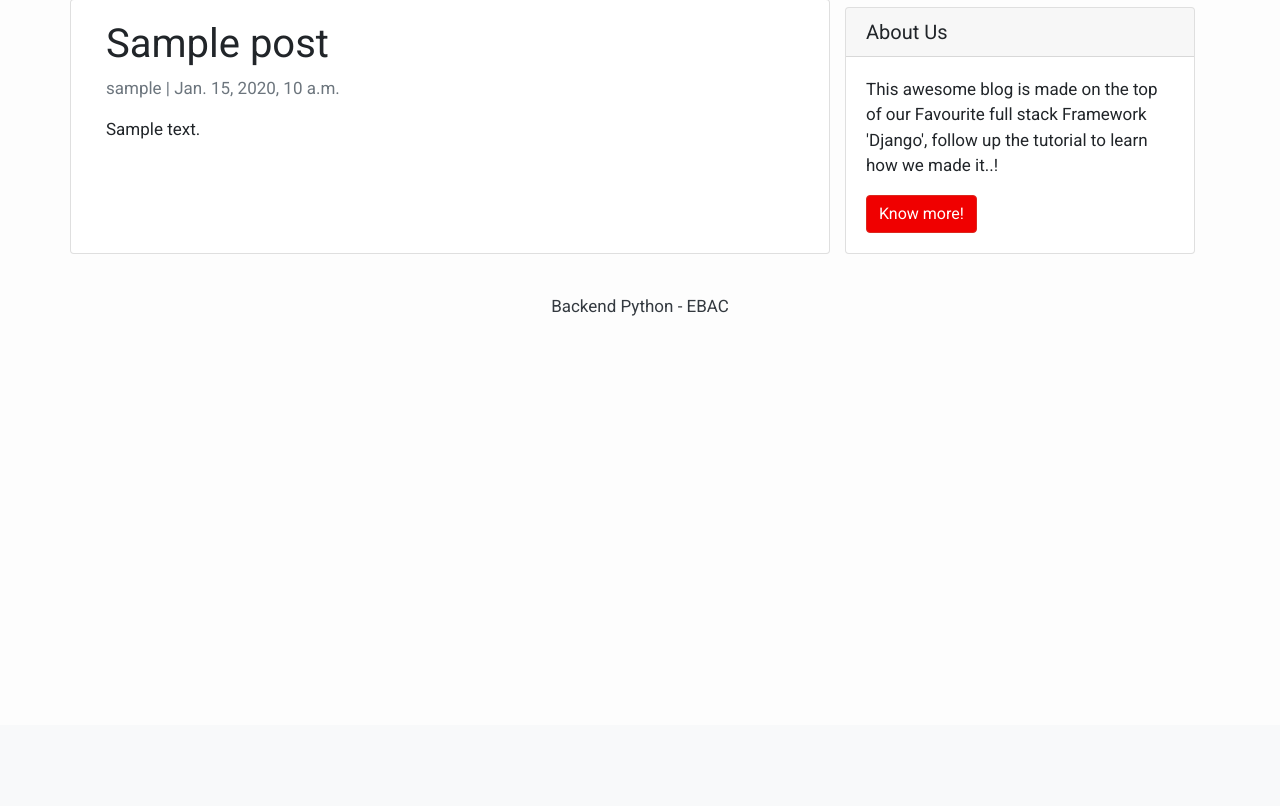
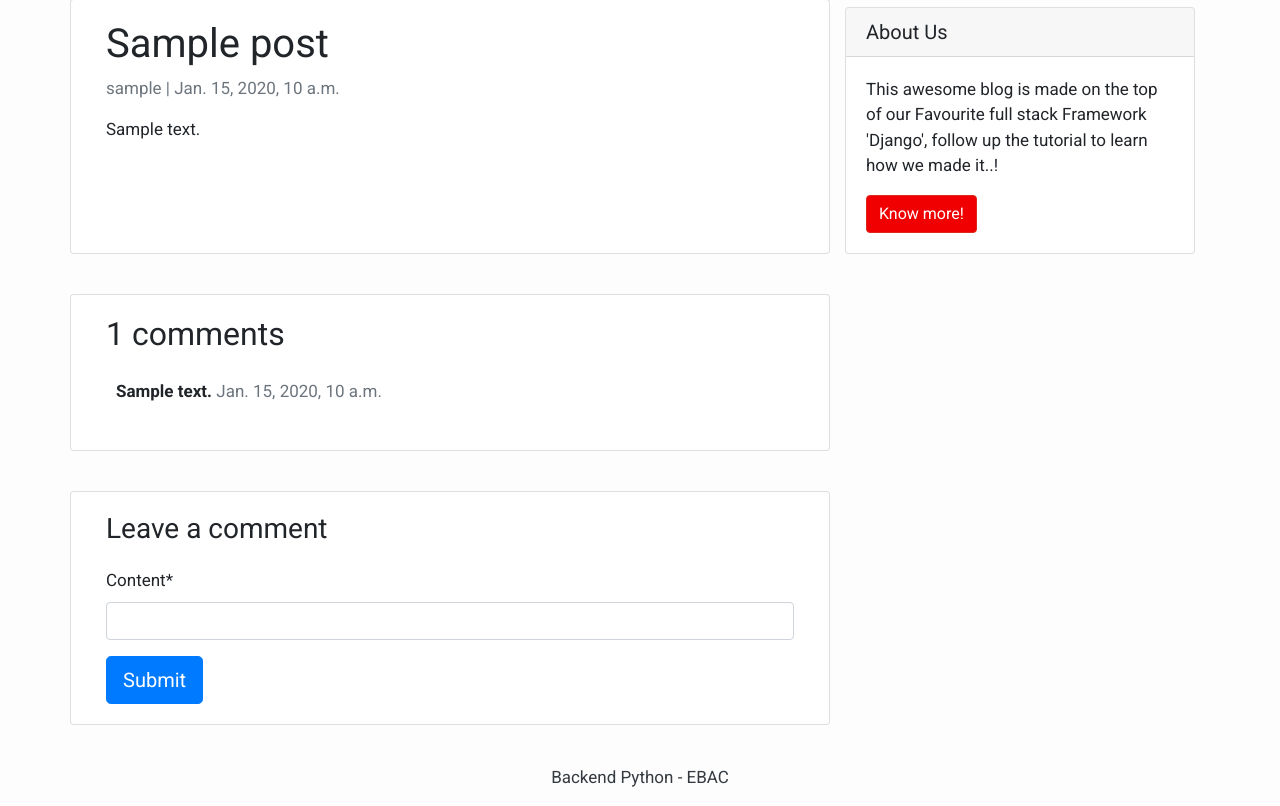
Before and after one commit to Lucwss/site-django, a Django app: a page that uses siteDjango/templates/post_detail.html in a window 1280 px wide. Shown: the part 75-881 px from the top of the page. Before the commit the page ends 391 px from the top, so only its background shows below. Run offline with Django 5.2, Linux system fonts and the light colour scheme; tables that the repository leaves empty hold one stand-in row (values such as "Sample post"); some libraries are stand-ins or nearby versions.

Commit message:
feat: django forming for commenting in the weekly post

```diff
--- /dev/null
+++ b/siteDjango/blog/forms.py
@@ -0,0 +1,39 @@
+from django.shortcuts import get_object_or_404, render
+
+from blog.models.post import Post
+from .models import Comment
+from django import forms
+
+class CommentForm(forms.ModelForm):
+
+    class Meta:
+        model = Comment
+        fields = ('content',)
+
+
+def post_detail(request, slug):
+    template_name = "post_detail.html"
+    post = get_object_or_404(Post, slug=slug)
+    comments = post.comments.filter().order_by("created_at")
+    new_comment = None
+
+    if request.method == "POST":
+        comment_form = CommentForm(data=request.POST)
+        if comment_form.is_valid():
+            new_comment = comment_form.save(commit=False)
+            new_comment.post = post
+            new_comment.save()
+    else:
+        comment_form = CommentForm()
+
+
+    return render(
+        request,
+        template_name,
+        {
+            "post": post,
+            "comments": comments,
+            "new_comment": new_comment,
+            "comment_form": comment_form
+        }
+    )
--- a/siteDjango/blog/models/comment.py
+++ b/siteDjango/blog/models/comment.py
@@ -7,7 +7,6 @@ class Comment(models.Model):
     post = models.ForeignKey(Post, on_delete=models.CASCADE, related_name='comments')
     likes = models.IntegerField(default=0)
     shares = models.IntegerField(default=0)
-    user = models.ForeignKey(User, on_delete=models.CASCADE, related_name='blog_comments')
     created_at = models.DateTimeField(auto_now_add=True)
     updated_at = models.DateTimeField(auto_now_add=True)
 
@@ -15,4 +14,4 @@ class Comment(models.Model):
         ordering = ('-created_at',)
 
     def __str__(self):
-        return self.content
+        return "Comment {} by {}".format(self.content, self.user.username)
--- a/siteDjango/blog/urls.py
+++ b/siteDjango/blog/urls.py
@@ -3,5 +3,6 @@ from blog import views
 
 urlpatterns = [
     path("/", views.PostView.as_view(), name='home'),
-    path("/<slug:slug>/", views.PostDetail.as_view(), name='post_detail'),
+    # path("/<slug:slug>/", views.PostDetail.as_view(), name='post_detail'),
+    path("/<slug:slug>/", views.post_detail, name='post_detail')
 ]
--- a/siteDjango/blog/views/__init__.py
+++ b/siteDjango/blog/views/__init__.py
@@ -1,2 +1,2 @@
 from .post import PostView
-from .post import PostDetail
+from blog.forms import post_detail
--- a/siteDjango/blog/views/post.py
+++ b/siteDjango/blog/views/post.py
@@ -7,6 +7,6 @@ class PostView(generic.ListView):
     queryset = Post.objects.filter(status=1).order_by('-created_at')
     template_name = "index.html"
 
-class PostDetail(generic.DetailView):
-    model = Post
-    template_name = "post_detail.html"
+# class PostDetail(generic.DetailView):
+#     model = Post
+#     template_name = "post_detail.html"
--- a/siteDjango/siteDjango/settings.py
+++ b/siteDjango/siteDjango/settings.py
@@ -39,7 +39,9 @@ INSTALLED_APPS = [
     'django.contrib.sessions',
     'django.contrib.messages',
     'django.contrib.staticfiles',
-    'blog'
+    'blog',
+    'crispy_forms',
+    'crispy_bootstrap4'
 ]
 
 MIDDLEWARE = [
@@ -120,6 +122,8 @@ USE_TZ = True
 
 STATIC_URL = 'static/'
 
+CRISPY_TEMPLATE_PACK = "bootstrap4"
+
 # Default primary key field type
 # https://docs.djangoproject.com/en/5.0/ref/settings/#default-auto-field
 
--- a/siteDjango/templates/post_detail.html
+++ b/siteDjango/templates/post_detail.html
@@ -1,4 +1,5 @@
 {% extends 'base.html' %} {% block content %}
+{% load crispy_forms_tags %}
 
 <div class="container">
   <div class="row">
@@ -10,6 +11,43 @@
       </div>
     </div>
     {% block sidebar %} {% include 'sidebar.html' %} {% endblock sidebar %}
+
+    <div class="col-md-8 card mb-4 mt-3">
+      <div class="card-body">
+        <!-- comments -->
+        {% with comments.count as total_comments %}
+        <h2>{{ total_comments }} comments</h2>
+
+        <p>{% endwith %} {% for comment in comments %}</p>
+
+        <div class="comments" style="padding: 10px">
+          <p class="font-weight-bold">
+            {{ comment.content }}
+            <span class="text-muted font-weight-normal">
+              {{ comment.created_at }}
+            </span>
+          </p>
+          {{ comment.body | linebreaks }}
+        </div>
+
+        {% endfor %}
+      </div>
+    </div>
+    <div class="col-md-8 card mb-4 mt-3">
+      <div class="card-body">
+        {% if new_comment %}
+        <div class="alert alert-success" role="alert">
+          Your comment is awaiting moderation
+        </div>
+        {% else %}
+        <h3>Leave a comment</h3>
+        <form method="post" style="margin-top: 1.3em">
+          {{ comment_form | crispy }} {% csrf_token %}
+          <button type="submit" class="btn btn-primary btn-lg">Submit</button>
+        </form>
+        {% endif %}
+      </div>
+    </div>
   </div>
 </div>
 
```
Also changed, not shown: siteDjango/blog/migrations/0004_remove_comment_user.py (added).
